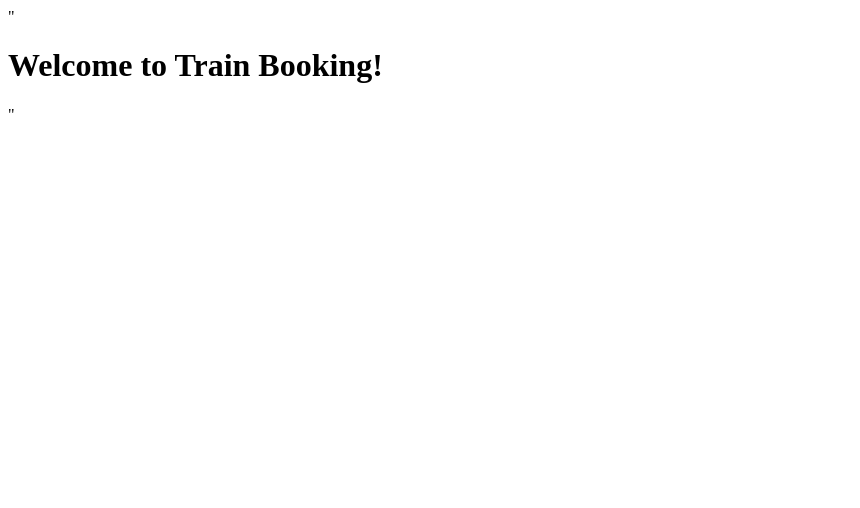
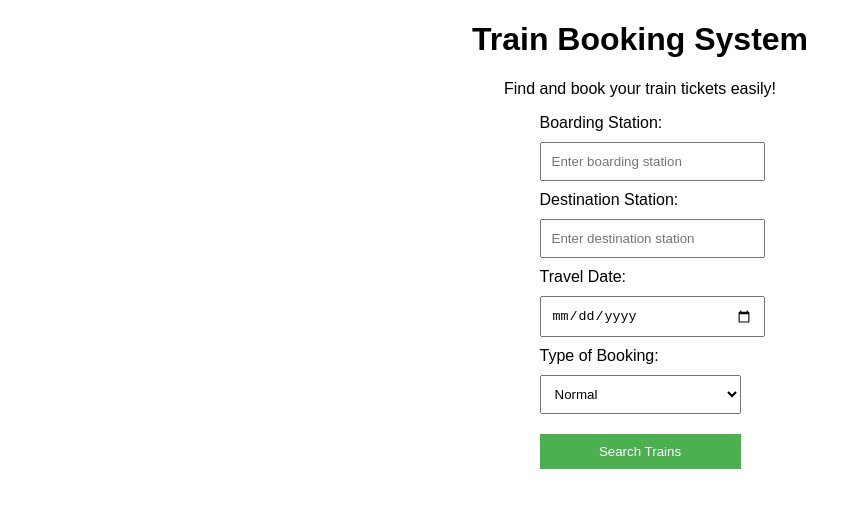
Before and after one commit to Vishwesh6172/train-booking-site, a plain HTML site: page index.html in a window 1280 px wide. Shown: the whole page, without its empty margins (0-860 px from the left). Drawn offline with Linux system fonts and the light colour scheme.

Commit message:
Update index.html

```diff
--- a/index.html
+++ b/index.html
@@ -1 +1,56 @@
-"<!DOCTYPE html><html><head><title>Train Booking</title></head><body><h1>Welcome to Train Booking!</h1></body></html>"
+<!DOCTYPE html>
+<html>
+<head>
+    <title>Train Booking</title>
+    <style>
+        body {
+            font-family: Arial, sans-serif;
+            margin: 20px;
+            text-align: center;
+        }
+        form {
+            display: inline-block;
+            text-align: left;
+        }
+        input, select, button {
+            margin: 10px 0;
+            padding: 10px;
+            width: 100%;
+        }
+        button {
+            background-color: #4CAF50;
+            color: white;
+            border: none;
+            cursor: pointer;
+        }
+        button:hover {
+            background-color: #45a049;
+        }
+    </style>
+</head>
+<body>
+    <h1>Train Booking System</h1>
+    <p>Find and book your train tickets easily!</p>
+
+    <form action="#" method="POST">
+        <label for="boarding">Boarding Station:</label><br>
+        <input type="text" id="boarding" name="boarding" placeholder="Enter boarding station" required><br>
+
+        <label for="destination">Destination Station:</label><br>
+        <input type="text" id="destination" name="destination" placeholder="Enter destination station" required><br>
+
+        <label for="date">Travel Date:</label><br>
+        <input type="date" id="date" name="date" required><br>
+
+        <label for="type">Type of Booking:</label><br>
+        <select id="type" name="type" required>
+            <option value="normal">Normal</option>
+            <option value="tatkal">Tatkal</option>
+            <option value="senior">Senior Citizen</option>
+            <option value="disabled">Disabled</option>
+        </select><br>
+
+        <button type="submit">Search Trains</button>
+    </form>
+</body>
+</html>
```
